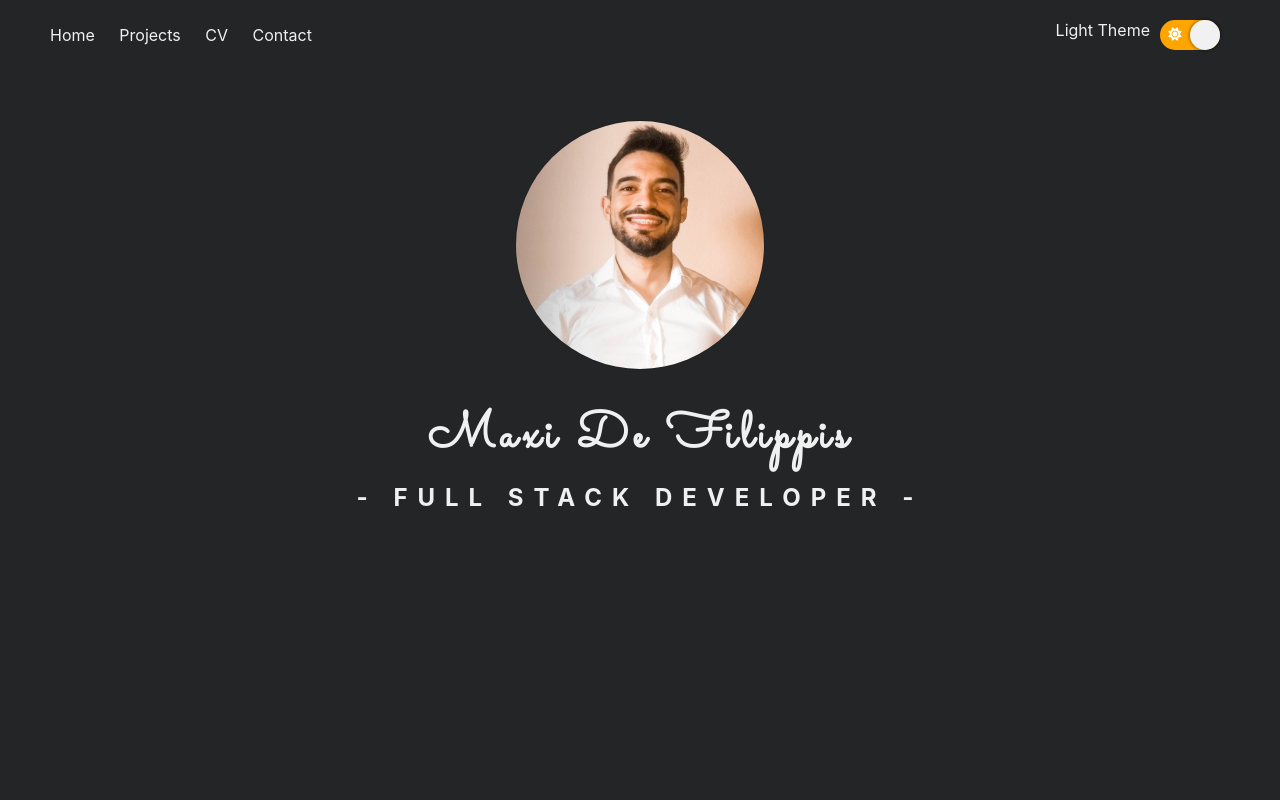
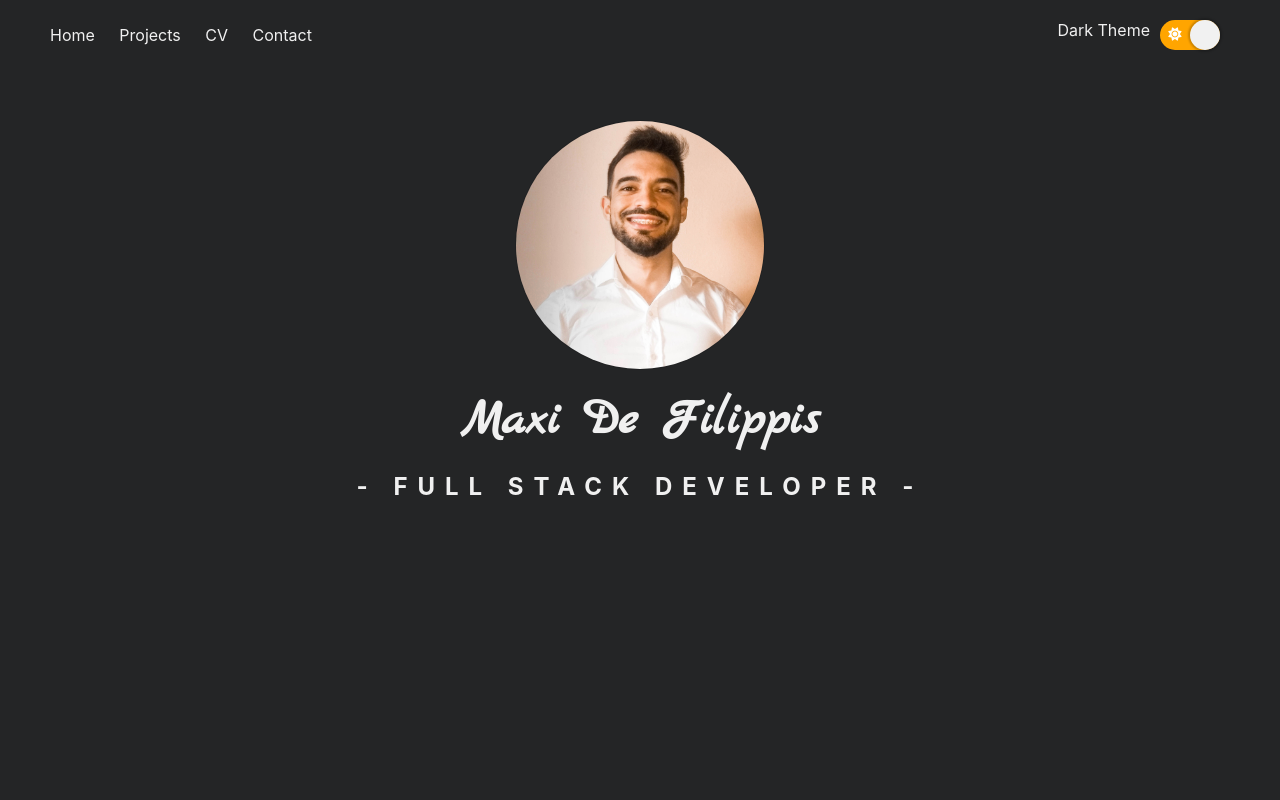
Before and after one commit to maxidefilippis/portfolio, a React (Create React App) app: page / in a window 1280 px wide. Shown: the top 800 px of the page. Built offline with nearby package versions, Linux system fonts and the light colour scheme.

Commit message:
Fix (src/components/themeContext & App) El darkMode se guarda correctamente en localStorage

```diff
--- a/package.json
+++ b/package.json
@@ -6,11 +6,13 @@
     "@testing-library/jest-dom": "^5.11.8",
     "@testing-library/react": "^11.2.3",
     "@testing-library/user-event": "^12.6.0",
+    "animate.css": "^4.1.1",
     "aos": "^2.3.4",
     "react": "^17.0.1",
     "react-dom": "^17.0.1",
     "react-scripts": "4.0.1",
     "sass": "^1.32.4",
+    "typed.js": "^2.0.11",
     "web-vitals": "^0.2.4"
   },
   "scripts": {
--- a/src/App.js
+++ b/src/App.js
@@ -1,13 +1,16 @@
-import React from "react";
+import React, { useState } from "react";
 import Footer from "./components/Footer/footer";
 import Body from "./components/Body/body";
 import Header from "./components/Header/header";
-import ThemeContext, { themes } from "./components/themeContext";
+import ThemeContext, { darkMode } from "./components/themeContext";
 
 function App() {
-  const [theme, setTheme] = React.useState(themes.light);
+  const [theme, setTheme] = useState(darkMode);
 
   const toggleTheme = () => {
+    theme
+      ? localStorage.setItem("dark-mode", "false")
+      : localStorage.setItem("dark-mode", "true");
     setTheme(!theme);
   };
 
--- a/src/components/Body/home/home.jsx
+++ b/src/components/Body/home/home.jsx
@@ -11,7 +11,7 @@ const Home = () => {
 
       <img className={style.img} src={img} alt="foto de perfil" />
       <div className={style.description}>
-        <h1 className={style.name}>Maxi De Filippis</h1>
+        <h1 className="animate__animated animate__swing">Maxi De Filippis</h1>
         <h2 className={style.profesion}> - FULL STACK DEVELOPER -</h2>
       </div>
     </div>
--- a/src/components/Body/home/home.module.scss
+++ b/src/components/Body/home/home.module.scss
@@ -32,7 +32,7 @@
 
 .name{
     margin: 10px 20px;
-    letter-spacing: 5px;
+    letter-spacing: 1px;
 }
 
 .profesion{
--- a/src/components/Header/header.jsx
+++ b/src/components/Header/header.jsx
@@ -40,12 +40,11 @@ const Header = ({ toggleTheme, theme }) => {
         <span className={style.link}>Contact </span>
       </div>
       <div className={style.switchSection}>
-        <span>{!darkMode ? "Light Theme" : "Dark Theme"}</span>
+        <span>{darkMode ? "Light Theme" : "Dark Theme"}</span>
         <button
           className={
-            !darkMode ? [style.switch, style.active].join(" ") : style.switch
+            darkMode ? style.switch : [style.switch, style.active].join(" ")
           }
-          id="switch"
           onClick={toggleTheme}
         >
           <span className={style.span}>
--- a/src/components/themeContext.jsx
+++ b/src/components/themeContext.jsx
@@ -1,10 +1,13 @@
 import React from "react";
 
-export const themes = {
-  dark: true,
-  light: false,
-};
+const ThemeContext = React.createContext();
 
-const ThemeContext = React.createContext(themes.light);
+const isDarkMode = () => {
+  let isDarkMode = localStorage.getItem("dark-mode");
+  isDarkMode === "true" ? isDarkMode = true : isDarkMode = false;
+  return isDarkMode;
+}
+
+export const darkMode = isDarkMode()
 
 export default ThemeContext;
--- a/src/index.css
+++ b/src/index.css
@@ -1,4 +1,4 @@
-@import url('https://fonts.googleapis.com/css2?family=Sacramento&display=swap');
+@import url('https://fonts.googleapis.com/css2?family=Marck+Script&display=swap');
 
 *{
   box-sizing: border-box;
@@ -16,7 +16,7 @@ body {
 }
 
 h1{
-  font-family: 'Sacramento', cursive;
+  font-family: 'Marck Script', cursive;
   font-size: 50px;
   margin-bottom: 20px;
 }
```
Also changed, not shown: 1 other file (tests, documents, lock files or other folders).
